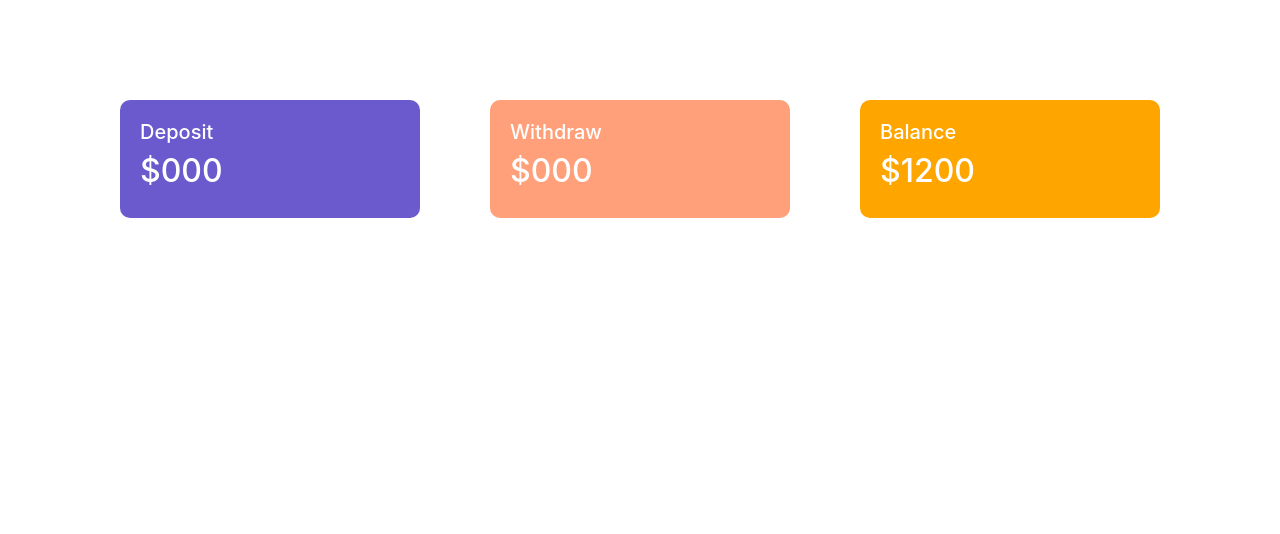
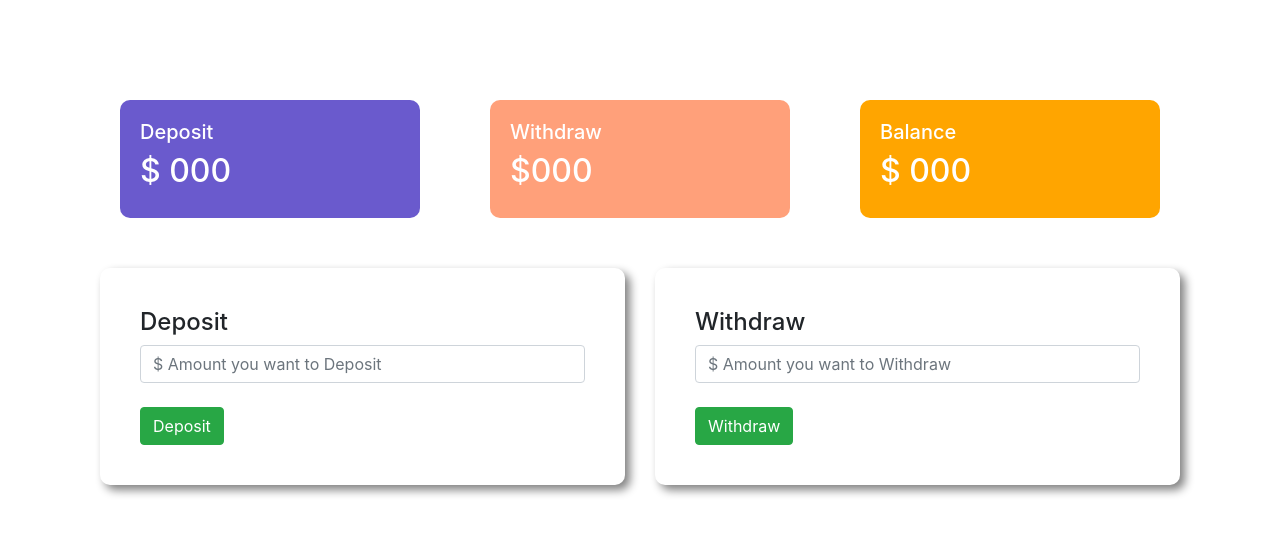
Before and after one commit to SUJON75/my-bank, a plain HTML site: page index.html in a window 1280 px wide. Both pictures are taken after a click on the button "Enter". Drawn offline with nearby package versions, Linux system fonts and the light colour scheme.

Commit message:
new problem change

```diff
--- a/index.html
+++ b/index.html
@@ -30,7 +30,7 @@
             <div class="col-md-4">
                 <div class="deposit status">
                     <h5>Deposit</h5>
-                    <h2>$000</h2>
+                    <h2>$ <span id="currentDeposit">000</span></h2>
                 </div>
             </div>
             <div class="col-md-4">
@@ -42,14 +42,37 @@
             <div class="col-md-4">
                 <div class="balance status">
                     <h5>Balance</h5>
-                    <h2>$1200</h2>
+                    <h2>$ <span id="currentBalance">000</span></h2>
                 </div>
             </div>
         </div>
+
+        <div class="row">
+            <div class="col-md-6">
+                <div class="submit-area">
+                    <h4>Deposit</h4>
+                    <input id="depositAmount" type="text" class="form-control" placeholder="$ Amount you want to Deposit">
+                    <br>
+                    <button id="addDeposit" class="btn btn-success">Deposit</button>
+                </div>
+            </div>
+            <div class="col-md-6">
+                <div class="submit-area">
+                    <h4>Withdraw</h4>
+                    <input id="withdrawAmount" type="text" class="form-control" placeholder="$ Amount you want to Withdraw">
+                    <br>
+                    <button id="addWithdraw" class="btn btn-success">Withdraw</button>
+                </div>
+            </div>
+        </div>
+
+
     </div>
 
 
     <script>
+
+        //Login button event handler
         const loginBtn = document.getElementById("login");
 
         loginBtn.addEventListener("click", function(){
@@ -58,6 +81,46 @@
             const transactionArea = document.getElementById("transaction-area")
             transactionArea.style.display = "block";
         });
+
+
+        // deposit button event handler
+        const depositBtn = document.getElementById("addDeposit");
+        depositBtn.addEventListener("click", function(){
+            const depositNumber = getInputNumber("depositAmount");
+
+
+            updateSpanText("currentDeposit", depositNumber);
+            updateSpanText("currentBalance", depositNumber);
+
+
+            document.getElementById("depositAmount").value = "";
+        })
+
+        // withdraw button event handler
+        const withdrawBtn = document.getElementById("addWithdraw");
+        withdrawBtn.addEventListener("click", function(){
+            const withdrawNumber = getInputNumber("withdrawAmount");
+            console.log(withdrawNumber);
+
+        })
+
+        function getInputNumber(id){
+            const amount = document.getElementById(id).value;
+            const amountNumber = parseFloat(amount);
+            return amountNumber;
+
+
+        }
+
+
+
+        function updateSpanText(id, depositNumber){
+            const current = document.getElementById(id).innerText;
+            const currentNumber = parseFloat(current);
+            const totalAmount = depositNumber + currentNumber;
+            document.getElementById(id).innerText = totalAmount;
+        }
+
     </script>
 
 
--- a/style.css
+++ b/style.css
@@ -3,6 +3,9 @@ body{
 }
 .submit-area{
     margin-top: 50px;
+    padding: 40px;
+    border-radius: 10px;
+    box-shadow: 5px 5px 10px gray;
 
 
 }
```
Also changed, not shown: 1 other file.
